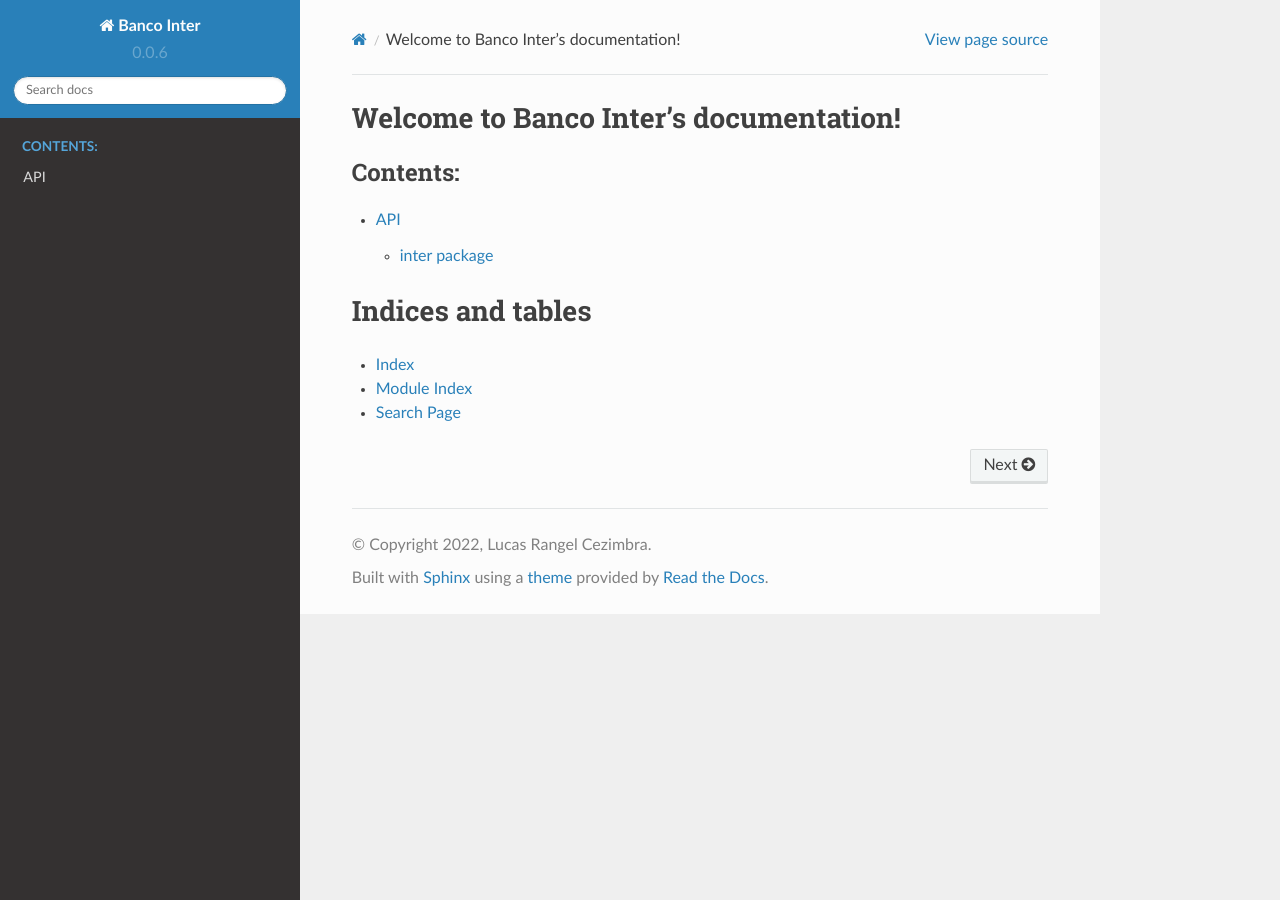
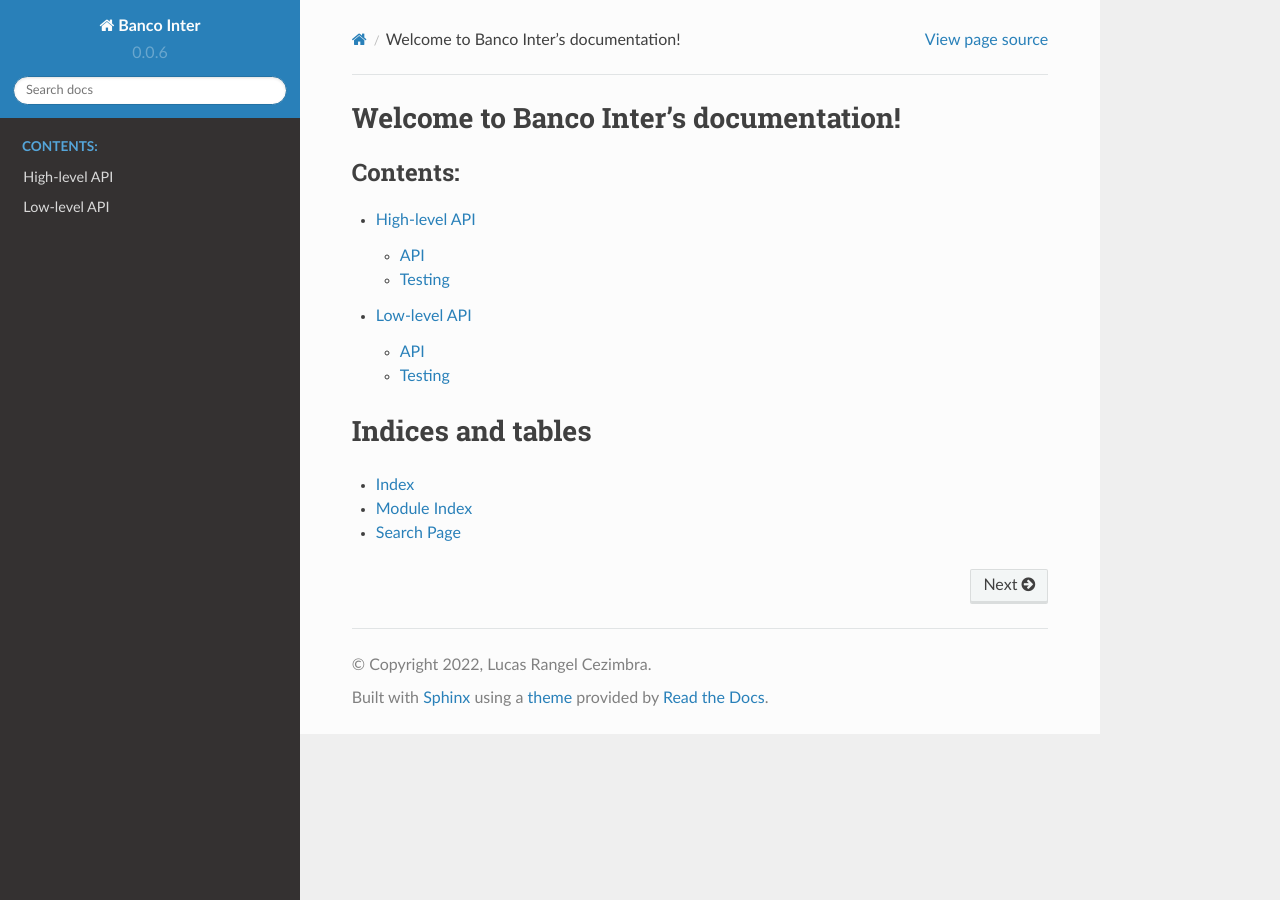
Before and after one commit to lucasrcezimbra/bancointer, a Sphinx documentation site: the page built from docs/index.rst, in a window 1280 px wide. Built offline with Sphinx 7.4.7 and the Read the Docs theme 2.0.0, drawn with Linux system fonts in a browser that asks for light colours; pages that are not in the unit, such as notebooks, are missing from menus.

Commit message:
Reorganize docs

```diff
--- a/docs/api.rst
+++ /dev/null
@@ -1,7 +0,0 @@
-API
-=====
-
-.. toctree::
-   :maxdepth: 4
-
-   inter
--- /dev/null
+++ b/docs/high-level-api.rst
@@ -0,0 +1,19 @@
+High-level API
+==============
+
+API
+---
+
+.. automodule:: inter
+   :members: Inter, Operation, Payment
+   :undoc-members:
+   :show-inheritance:
+
+
+Testing
+----------
+
+.. automodule:: inter.testing
+   :members: InterFake
+   :undoc-members:
+   :show-inheritance:
--- a/docs/index.rst
+++ b/docs/index.rst
@@ -6,7 +6,8 @@
    :caption: Contents:
 
    readme
-   api
+   high-level-api
+   low-level-api
    changelog
 
 Indices and tables
--- a/docs/inter.rst
+++ b/docs/low-level-api.rst
@@ -1,17 +1,19 @@
-inter package
-=============
+Low-level API
+==============
 
+API
+---
 
 .. automodule:: inter
-   :members: Inter, Client, Operation, Scopes
+   :members: Client, Scopes
    :undoc-members:
    :show-inheritance:
 
 
 Testing
---------------------
+-------
 
 .. automodule:: inter.testing
-   :members:
+   :members: ClientFake
    :undoc-members:
    :show-inheritance:
```
